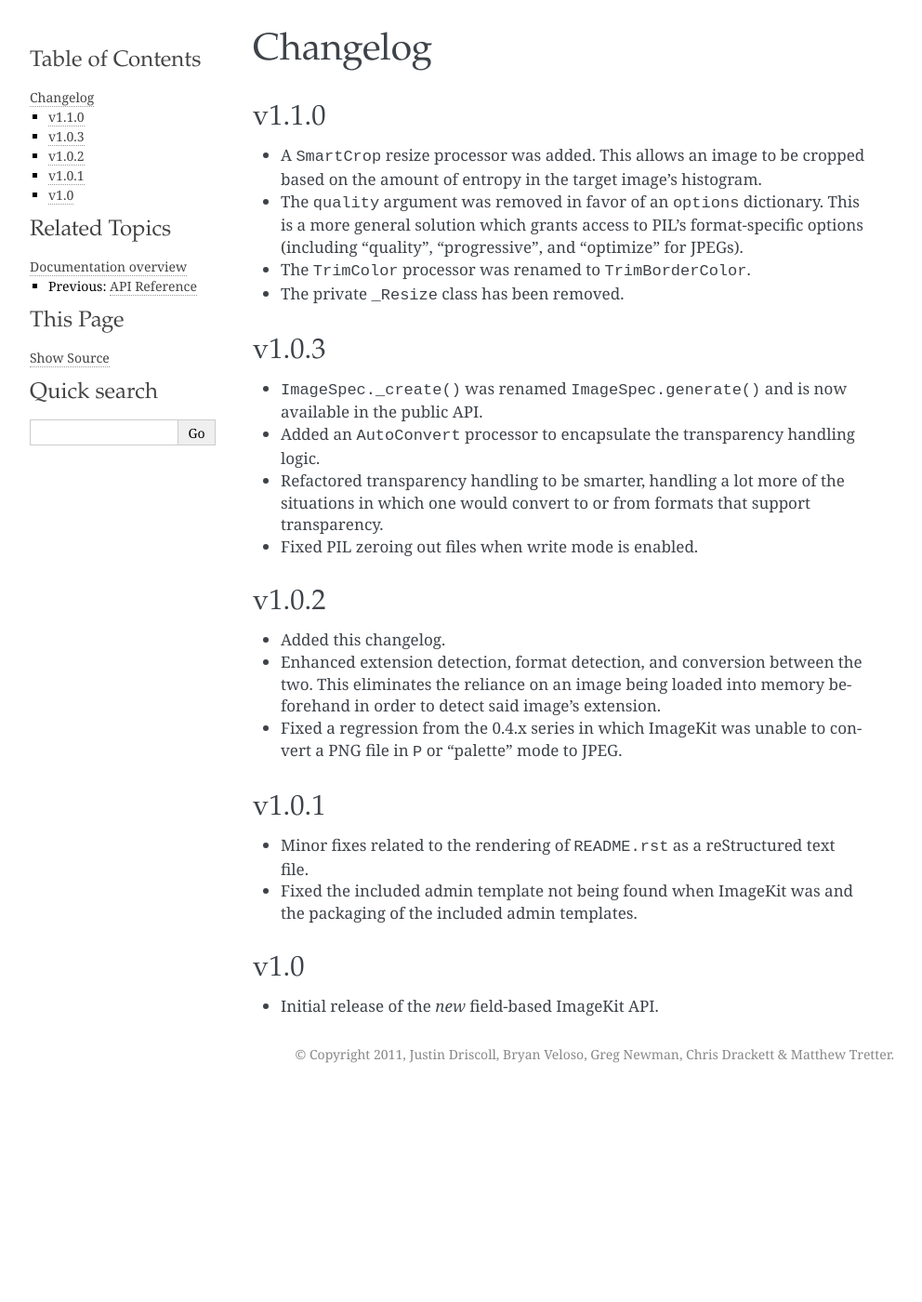
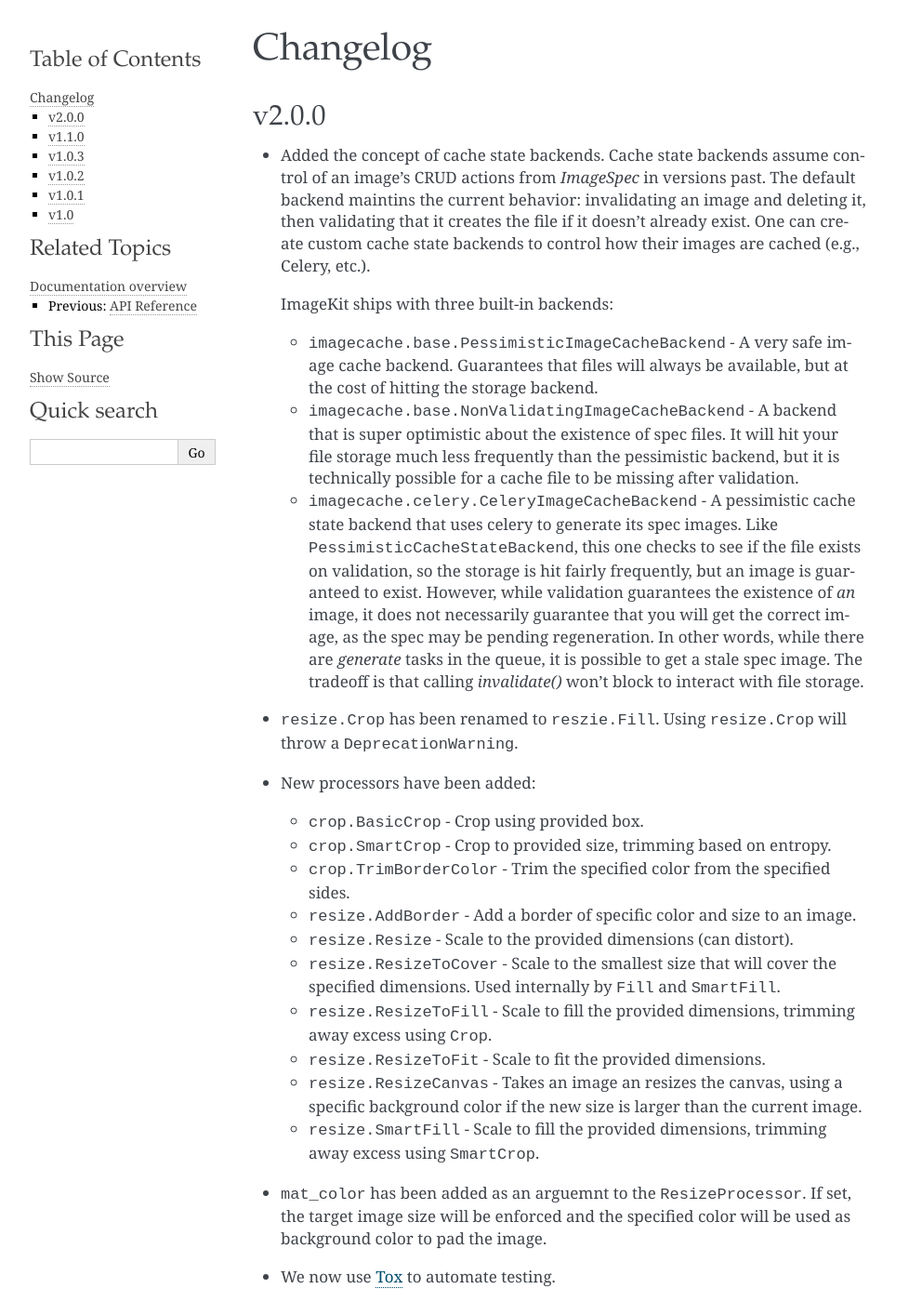
Before and after one commit to matthewwithanm/django-imagekit, a Sphinx documentation site: the page built from docs/changelog.rst, in a window 1280 px wide and 1400 px high. Shown: the whole window at 93% size, without its empty margins (148-1140 px from the left). Built offline with Sphinx 7.4.7, drawn with Linux system fonts in a browser that asks for light colours.

Commit message:
Intial pass of the 2.0 release notes.

```diff
--- a/docs/changelog.rst
+++ b/docs/changelog.rst
@@ -1,5 +1,67 @@
 Changelog
 =========
+
+v2.0.0
+------
+
+- Added the concept of cache state backends. Cache state backends assume
+  control of an image's CRUD actions from `ImageSpec` in versions past. The
+  default backend maintins the current behavior: invalidating an image and
+  deleting it, then validating that it creates the file if it doesn't already
+  exist. One can create custom cache state backends to control how their
+  images are cached (e.g., Celery, etc.).
+
+  ImageKit ships with three built-in backends:
+
+  - ``imagecache.base.PessimisticImageCacheBackend`` - A very safe image cache
+    backend. Guarantees that files will always be available, but at the cost
+    of hitting the storage backend.
+  - ``imagecache.base.NonValidatingImageCacheBackend`` - A backend that is
+    super optimistic about the existence of spec files. It will hit your file
+    storage much less frequently than the pessimistic backend, but it is
+    technically possible for a cache file to be missing after validation.
+  - ``imagecache.celery.CeleryImageCacheBackend`` - A pessimistic cache state
+    backend that uses celery to generate its spec images. Like
+    ``PessimisticCacheStateBackend``, this one checks to see if the file
+    exists on validation, so the storage is hit fairly frequently, but an
+    image is guaranteed to exist. However, while validation guarantees the
+    existence of *an* image, it does not necessarily guarantee that you will
+    get the correct image, as the spec may be pending regeneration. In other
+    words, while there are `generate` tasks in the queue, it is possible to
+    get a stale spec image. The tradeoff is that calling `invalidate()`
+    won't block to interact with file storage.
+
+- ``resize.Crop`` has been renamed to ``reszie.Fill``. Using ``resize.Crop``
+  will throw a ``DeprecationWarning``.
+
+- New processors have been added:
+
+  - ``crop.BasicCrop`` - Crop using provided box.
+  - ``crop.SmartCrop`` - Crop to provided size, trimming based on entropy.
+  - ``crop.TrimBorderColor`` - Trim the specified color from the specified
+    sides.
+  - ``resize.AddBorder`` - Add a border of specific color and size to an
+    image.
+  - ``resize.Resize`` - Scale to the provided dimensions (can distort).
+  - ``resize.ResizeToCover`` - Scale to the smallest size that will cover
+    the specified dimensions. Used internally by ``Fill`` and ``SmartFill``.
+  - ``resize.ResizeToFill`` - Scale to fill the provided dimensions,
+    trimming away excess using ``Crop``.
+  - ``resize.ResizeToFit`` - Scale to fit the provided dimensions.
+  - ``resize.ResizeCanvas`` - Takes an image an resizes the canvas, using a
+    specific background color if the new size is larger than the current
+    image.
+  - ``resize.SmartFill`` - Scale to fill the provided dimensions, trimming
+    away excess using ``SmartCrop``.
+
+- ``mat_color`` has been added as an arguemnt to the ``ResizeProcessor``. If
+  set, the target image size will be enforced and the specified color will be
+  used as background color to pad the image.
+
+- We now use `Tox`_ to automate testing.
+
+.. _`Tox`: http://pypi.python.org/pypi/tox
+
 
 v1.1.0
 ------
@@ -14,6 +76,7 @@ v1.1.0
 - The ``TrimColor`` processor was renamed to ``TrimBorderColor``.
 
 - The private ``_Resize`` class has been removed.
+
 
 v1.0.3
 ------
@@ -30,6 +93,7 @@ v1.0.3
 
 - Fixed PIL zeroing out files when write mode is enabled.
 
+
 v1.0.2
 ------
 
@@ -42,6 +106,7 @@ v1.0.2
 - Fixed a regression from the 0.4.x series in which ImageKit was unable to
   convert a PNG file in ``P`` or "palette" mode to JPEG.
 
+
 v1.0.1
 ------
 
@@ -51,6 +116,7 @@ v1.0.1
 - Fixed the included admin template not being found when ImageKit was  and
   the packaging of the included admin templates.
 
+
 v1.0
 ----
 
```
